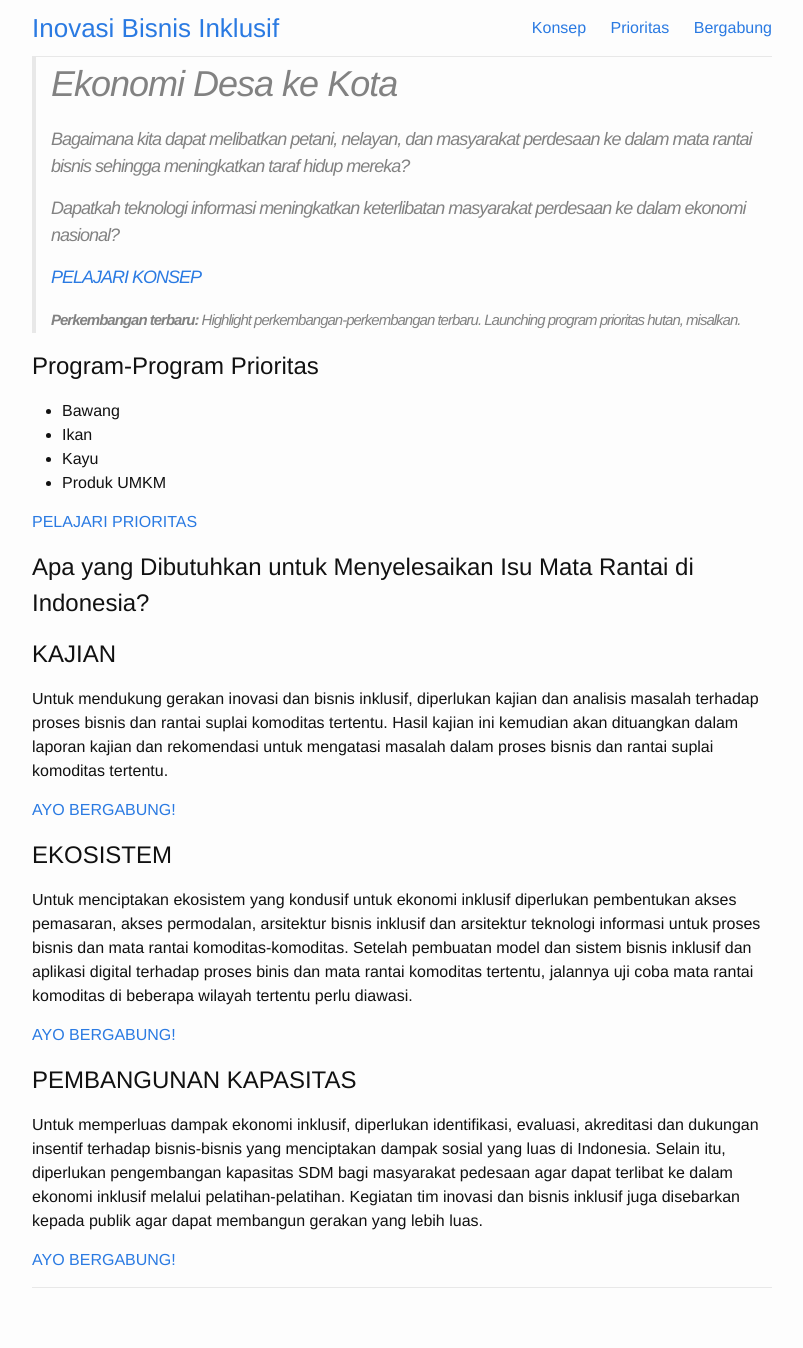
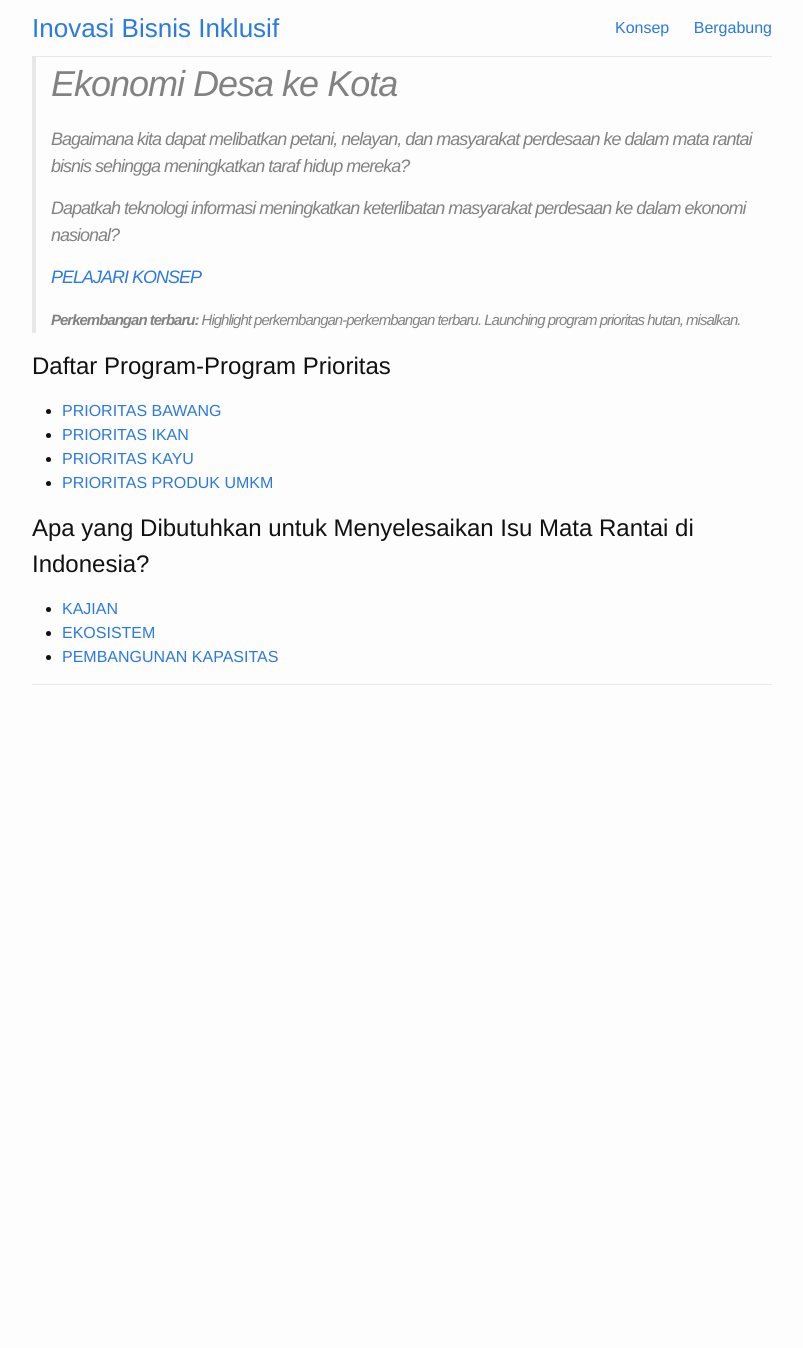
Before and after one commit to Code4Nation/inobisif, a Jekyll site: the page built from index.md, in a window 1280 px wide. Shown: the whole page, without its empty margins (238-1041 px from the left). Built offline with Jekyll 4.4.1, drawn with Linux system fonts in a browser that asks for light colours; after the commit the page ends 900 px from its top, so only the background shows below that.

Commit message:
Explanation to separate pages and create konsep-banner (#9)

```diff
--- a/_includes/header.html
+++ b/_includes/header.html
@@ -3,7 +3,7 @@
   <h1><a href="/">{{ site.title }}</a></h1>
   <!-- <aside/> -->
   <nav>
-    <ul>{% assign pages = site.pages | sort:"order" %}{% for page in pages %}{% if page.title %}
+    <ul>{% assign pages = site.pages | sort:"order" %}{% for page in pages %}{% if page.parent == "index" %}
       <li><a href="{{ page.url }}">{{ page.title }}</a></li>{% endif %}{% endfor %}
     </ul>
   </nav>
--- /dev/null
+++ b/_includes/konsep-banner.md
@@ -0,0 +1,13 @@
+
+## Daftar Program-Program Prioritas
+
+- [PRIORITAS BAWANG](/id/konsep/prioritas/bawang)
+- [PRIORITAS IKAN](/id/konsep/prioritas/ikan)
+- [PRIORITAS KAYU](/id/konsep/prioritas/kayu)
+- [PRIORITAS PRODUK UMKM](/id/konsep/prioritas/produk-umkm)
+
+## Apa yang Dibutuhkan untuk Menyelesaikan Isu Mata Rantai di Indonesia?
+
+- [KAJIAN](/id/konsep/kajian)
+- [EKOSISTEM](/id/konsep/ekosistem)
+- [PEMBANGUNAN KAPASITAS](/id/konsep/pembangunan-kapasitas)
--- a/index.md
+++ b/index.md
@@ -12,34 +12,9 @@ layout: default
   <p><small><strong>Perkembangan terbaru:</strong> Highlight perkembangan-perkembangan terbaru. Launching program prioritas hutan, misalkan.</small></p>
 </blockquote>
 
-## Program-Program Prioritas
-
-- Bawang
-- Ikan
-- Kayu
-- Produk UMKM
-
-[PELAJARI PRIORITAS](/id/prioritas)
-
-## Apa yang Dibutuhkan untuk Menyelesaikan Isu Mata Rantai di Indonesia?
-
-## KAJIAN
-
-Untuk mendukung gerakan inovasi dan bisnis inklusif, diperlukan kajian dan analisis masalah terhadap proses bisnis dan rantai suplai komoditas tertentu. Hasil kajian ini kemudian akan dituangkan dalam laporan kajian dan rekomendasi untuk mengatasi masalah dalam proses bisnis dan rantai suplai komoditas tertentu.
-
-[AYO BERGABUNG!](/id/bergabung)
-
-## EKOSISTEM
-
-Untuk menciptakan ekosistem yang kondusif untuk ekonomi inklusif diperlukan pembentukan akses pemasaran, akses permodalan, arsitektur bisnis inklusif dan arsitektur teknologi informasi untuk proses bisnis dan mata rantai komoditas-komoditas. Setelah pembuatan model dan sistem bisnis inklusif dan aplikasi digital terhadap proses binis dan mata rantai komoditas tertentu, jalannya uji coba mata rantai komoditas di beberapa wilayah tertentu perlu diawasi.
-
-[AYO BERGABUNG!](/id/bergabung)
-
-## PEMBANGUNAN KAPASITAS
-
-Untuk memperluas dampak ekonomi inklusif, diperlukan identifikasi, evaluasi, akreditasi dan dukungan insentif terhadap bisnis-bisnis yang menciptakan dampak sosial yang luas di Indonesia. Selain itu, diperlukan pengembangan kapasitas SDM bagi masyarakat pedesaan agar dapat terlibat ke dalam ekonomi inklusif melalui pelatihan-pelatihan. Kegiatan tim inovasi dan bisnis inklusif juga disebarkan kepada publik agar dapat membangun gerakan yang lebih luas.
-
-[AYO BERGABUNG!](/id/bergabung)
+<div markdown="1">
+  {% include konsep-banner.md %}
+</div>
 
 <!-- <ul>
   <h2>Perkembangan Terpenting</h2>
```
Also changed, not shown: _pages/id/bergabung/index.md (+3 -2 lines), _pages/id/konsep/ekosistem/index.md (added, +13 -0 lines), _pages/id/konsep/index.md (+7 -4 lines), _pages/id/konsep/kajian/index.md (added, +13 -0 lines), _pages/id/konsep/pembangunan-kapasitas/index.md (added, +13 -0 lines), _pages/id/konsep/prioritas/bawang/index.md (added, +21 -0 lines), _pages/id/konsep/prioritas/ikan/index.md (added, +19 -0 lines), _pages/id/konsep/prioritas/index.md (added, +13 -0 lines), _pages/id/konsep/prioritas/kayu/index.md (added, +19 -0 lines), _pages/id/konsep/prioritas/produk-umkm/index.md (added, +19 -0 lines), _pages/id/prioritas/index.md (deleted, +0 -62 lines).
